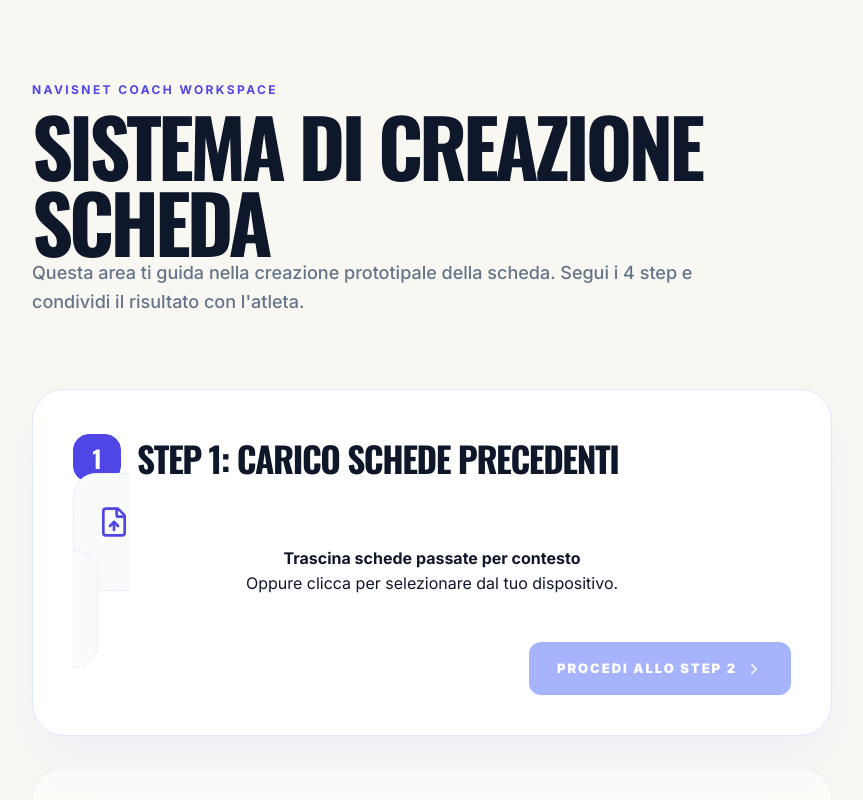
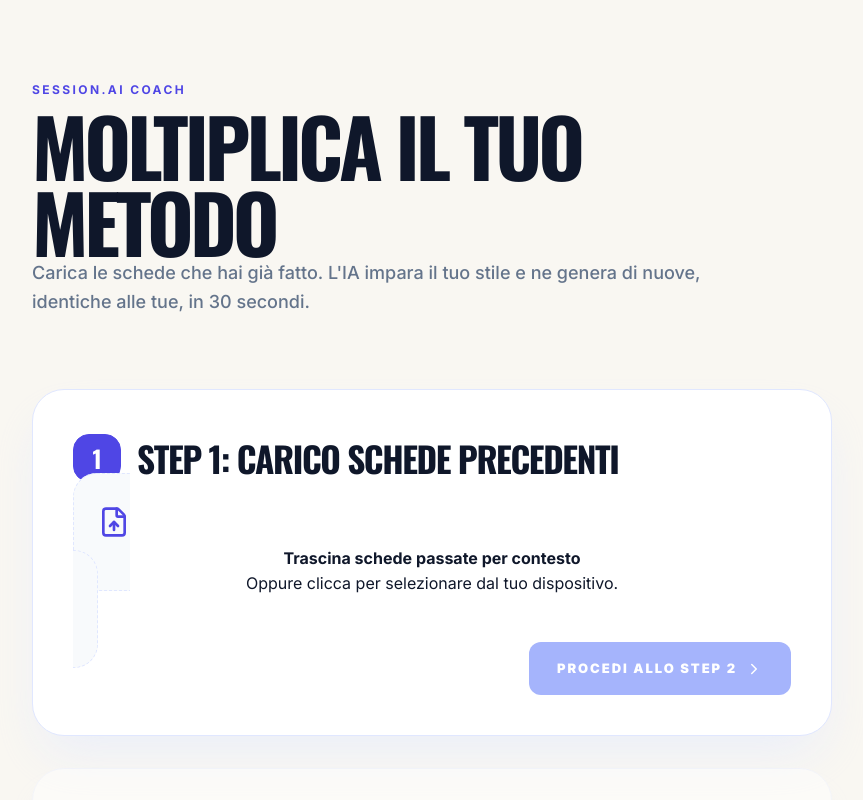
Before and after one commit to giorgior96/sessionAI, a React (Vite) app: page / in a window 1280 px wide. Shown: the top 800 px of the page, without its empty margins (208-1071 px from the left). Built offline with nearby package versions, Linux system fonts and the light colour scheme.

Commit message:
fix: update hero copy to Session AI branding

```diff
--- a/src/App.tsx
+++ b/src/App.tsx
@@ -157,11 +157,10 @@ function CoachPage() {
     <main className="page-shell">
       <section className="hero-panel">
         <div>
-          <p className="eyebrow">Navisnet Coach Workspace</p>
-          <h1>Sistema di Creazione Scheda</h1>
+          <p className="eyebrow">SESSION.AI COACH</p>
+          <h1>Moltiplica il Tuo Metodo</h1>
           <p className="hero-copy">
-            Questa area ti guida nella creazione prototipale della scheda.
-            Segui i 4 step e condividi il risultato con l'atleta.
+            Carica le schede che hai già fatto. L'IA impara il tuo stile e ne genera di nuove, identiche alle tue, in 30 secondi.
           </p>
         </div>
       </section>
```
